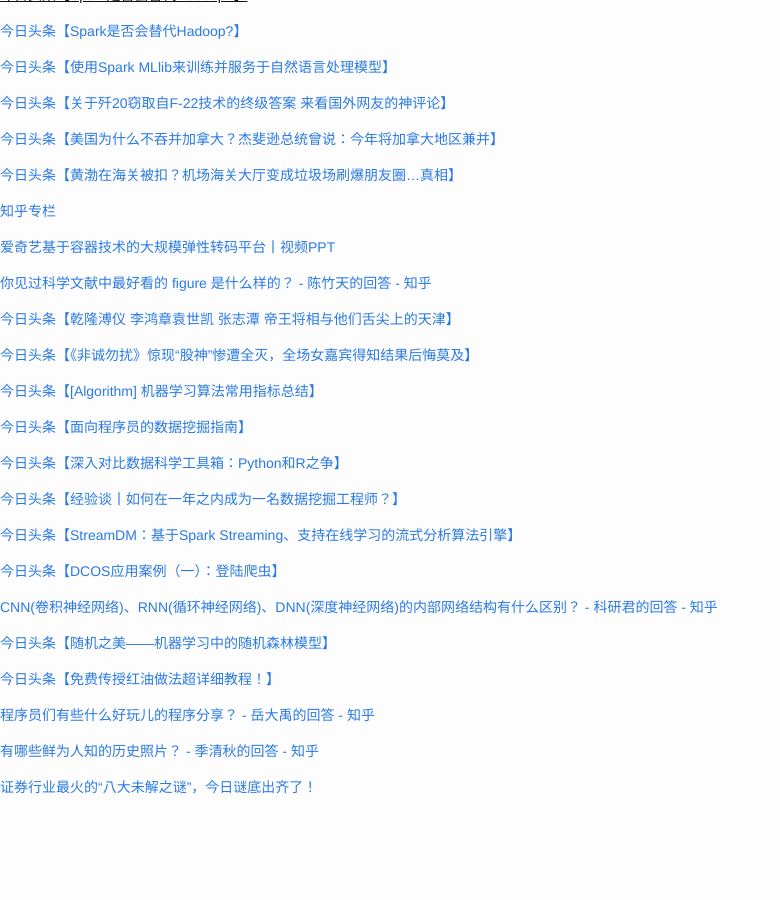
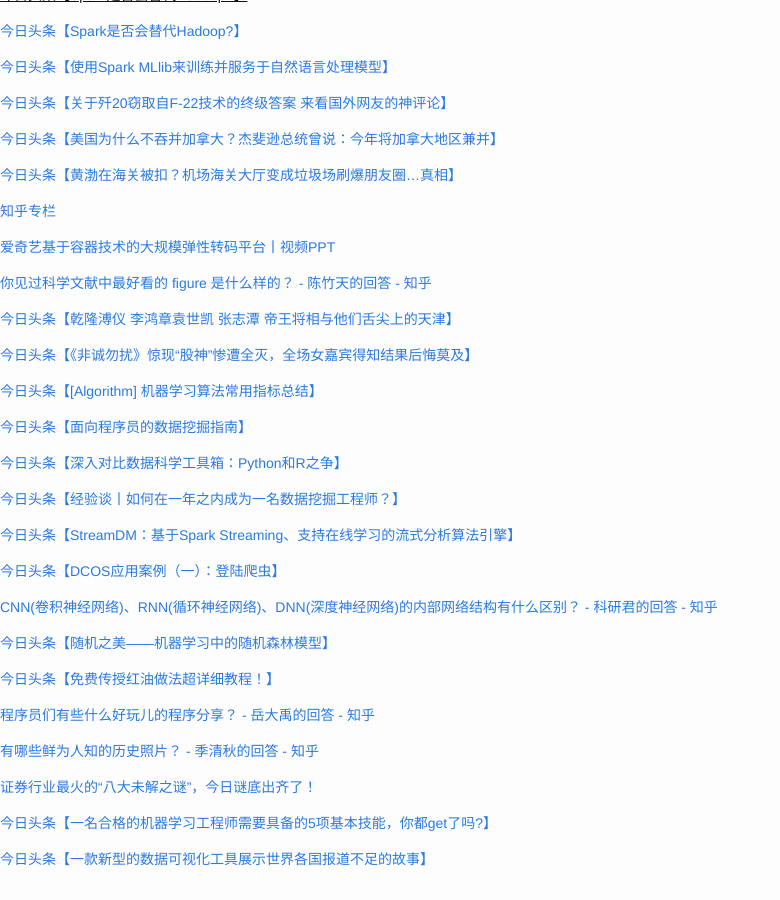
Before and after one commit to cnwarden/cnwarden.github.io, a Jekyll site: the page built from fav/index.md, in a window 1280 px wide and 900 px high, scrolled down 9390 px. Shown: the whole window, without its empty margins (0-780 px from the left). Built offline with Jekyll 4.4.1, drawn with Linux system fonts in a browser that asks for light colours; emoji names are drawn with the system emoji font; before the commit the page ends 10218 px from its top, so only the background shows below that.

Commit message:
auto commit

```diff
--- a/fav/index.md
+++ b/fav/index.md
@@ -564,3 +564,7 @@ title:  fav
 [有哪些鲜为人知的历史照片？ - 季清秋的回答 - 知乎](http://www.zhihu.com/question/23523696/answer/58921496)
 
 [证券行业最火的“八大未解之谜”，今日谜底出齐了！](http://mp.weixin.qq.com/s?__biz=MjM5NTEzNjA2MA==&mid=2652002236&idx=1&sn=340096f2b66398bb20ddf78333d2fe4b&scene=0#wechat_redirect)
+
+[今日头条【一名合格的机器学习工程师需要具备的5项基本技能，你都get了吗?】](http://toutiao.com/group/6274854890423468290/?iid=4098001378&app=news_article&tt_from=android_share&utm_source=email&utm_medium=toutiao_android&utm_campaign=client_share)
+
+[今日头条【一款新型的数据可视化工具展示世界各国报道不足的故事】](http://toutiao.com/group/6275063991723639041/?iid=4098001378&app=news_article&tt_from=android_share&utm_source=email&utm_medium=toutiao_android&utm_campaign=client_share)
```
